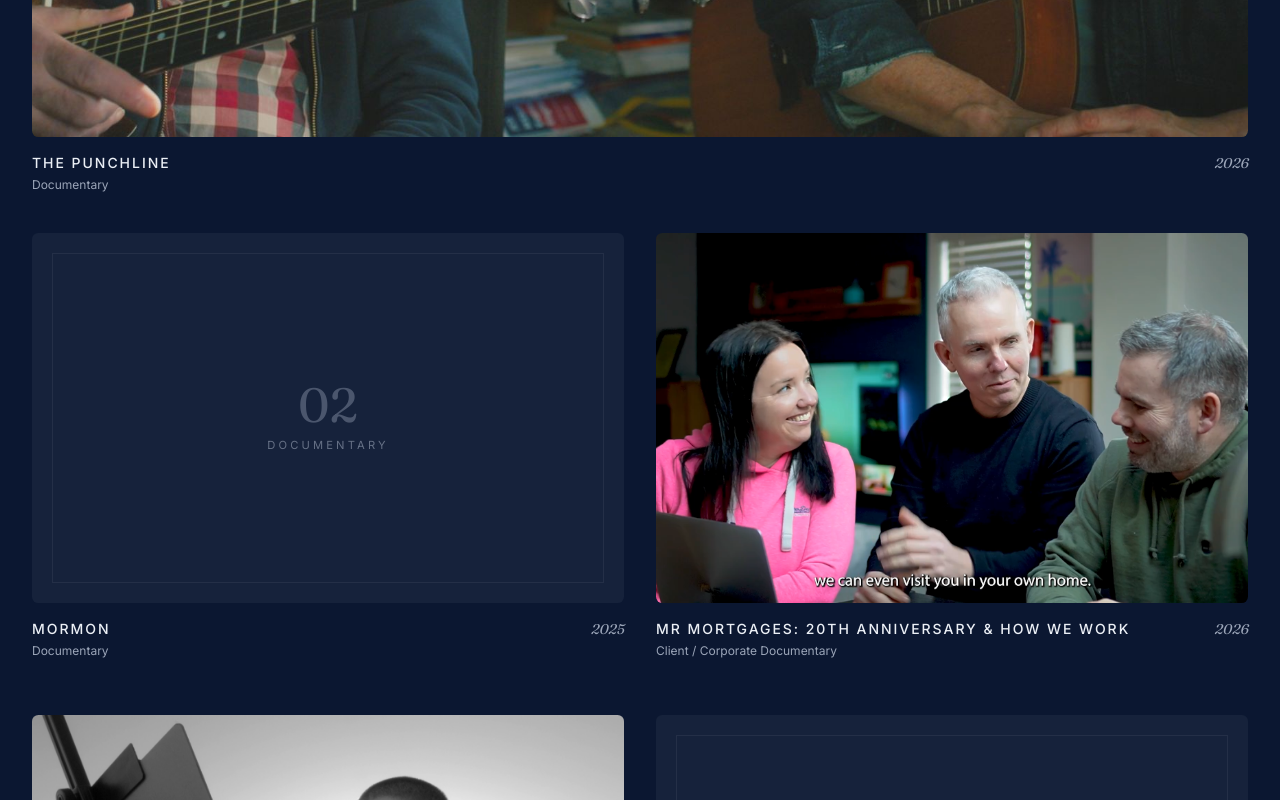
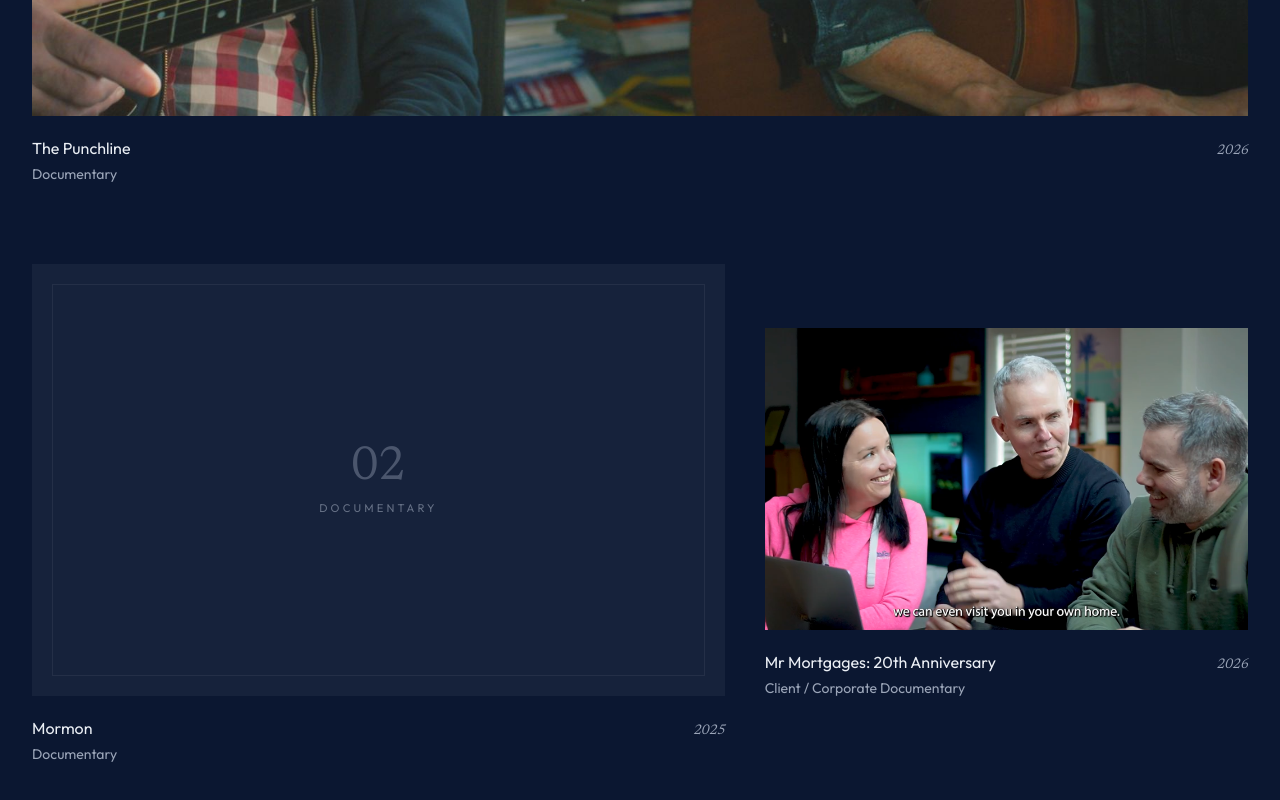
Before and after one commit to cmilner805/070926_Website, a Next.js app in the folder charlie-milner-portfolio/: page /work in a window 1280 px wide. Shown: the part 1060-1860 px from the top of the page. Built offline with nearby package versions, Linux system fonts and the light colour scheme.

Commit message:
Editorial redesign: remove home animations, new fonts, portrait grad photo, asymmetric layouts, email as plain text, Fairytales YouTube link + role reorder, Mr Mortgages rename

```diff
--- a/charlie-milner-portfolio/app/about/page.tsx
+++ b/charlie-milner-portfolio/app/about/page.tsx
@@ -58,30 +58,30 @@ export default function AboutPage() {
         </h1>
       </header>
 
-      <div className="mt-14 grid grid-cols-1 gap-12 lg:grid-cols-12 lg:gap-16">
+      <div className="mt-16 grid grid-cols-1 gap-12 lg:grid-cols-12 lg:gap-20">
         {/* Portrait + supporting images */}
         <div className="lg:col-span-5">
-          <div className="sticky top-24 space-y-4">
-            <div className="overflow-hidden rounded-md border border-border">
+          <div className="sticky top-24 space-y-6">
+            <div className="overflow-hidden">
               <img
                 src="/about/editing-suite.jpg"
                 alt="Charlie Milner editing at a dual-monitor Avid Media Composer suite"
                 className="aspect-[4/3] w-full object-cover"
               />
             </div>
-            <div className="grid grid-cols-2 gap-4">
-              <div className="overflow-hidden rounded-md border border-border">
+            <div className="grid grid-cols-2 gap-6">
+              <div className="overflow-hidden">
                 <img
                   src="/about/night-camera.jpg"
                   alt="Charlie Milner on a night shoot beside a camera on a tripod"
-                  className="aspect-square w-full object-cover"
+                  className="aspect-[3/4] w-full object-cover"
                 />
               </div>
-              <div className="overflow-hidden rounded-md border border-border">
+              <div className="overflow-hidden">
                 <img
                   src="/about/photographing.jpg"
                   alt="Charlie Milner photographing outdoors with a compact film camera"
-                  className="aspect-square w-full object-cover"
+                  className="aspect-[3/4] w-full object-cover"
                 />
               </div>
             </div>
@@ -89,7 +89,7 @@ export default function AboutPage() {
         </div>
 
         {/* Copy */}
-        <div className="lg:col-span-7">
+        <div className="lg:col-span-6 lg:col-start-7">
           <div className="max-w-2xl space-y-6 text-lg leading-relaxed text-foreground/90">
             <p className="text-pretty">
               Hi, I&apos;m Charlie, a First Class BA (Hons) Film Production graduate from
@@ -137,11 +137,11 @@ export default function AboutPage() {
           </div>
 
           {/* Certification */}
-          <div className="mt-8 border-t border-border/60 pt-6">
+          <div className="mt-14 pt-8">
             <h2 className="text-xs uppercase tracking-[0.28em] text-muted-foreground">
               Certification
             </h2>
-            <div className="mt-5 space-y-7">
+            <div className="mt-6 space-y-8">
               {certifications.map((cert) => (
                 <a
                   key={cert.title}
--- a/charlie-milner-portfolio/app/globals.css
+++ b/charlie-milner-portfolio/app/globals.css
@@ -5,8 +5,8 @@
 @custom-variant dark (&:is(.dark *));
 
 @theme inline {
-  --font-sans: var(--font-inter), ui-sans-serif, system-ui, sans-serif;
-  --font-serif: var(--font-fraunces), ui-serif, Georgia, serif;
+  --font-sans: var(--font-outfit), ui-sans-serif, system-ui, sans-serif;
+  --font-serif: var(--font-newsreader), ui-serif, Georgia, serif;
 
   --color-background: var(--background);
   --color-foreground: var(--foreground);
@@ -74,7 +74,6 @@
   }
   body {
     @apply bg-background text-foreground;
-    font-feature-settings: 'cv02', 'cv03', 'cv04', 'cv11';
   }
   ::selection {
     background: oklch(0.94 0 0);
--- a/charlie-milner-portfolio/app/layout.tsx
+++ b/charlie-milner-portfolio/app/layout.tsx
@@ -1,21 +1,23 @@
 import { Analytics } from '@vercel/analytics/next'
 import type { Metadata, Viewport } from 'next'
-import { Inter, Fraunces } from 'next/font/google'
+import { Outfit, Newsreader } from 'next/font/google'
 import { SiteNav } from '@/components/site-nav'
 import { SiteFooter } from '@/components/site-footer'
 import './globals.css'
 
-const inter = Inter({
+const outfit = Outfit({
   subsets: ['latin'],
-  variable: '--font-inter',
+  variable: '--font-outfit',
   display: 'swap',
+  weight: ['300', '400', '500', '600'],
 })
 
-const fraunces = Fraunces({
+const newsreader = Newsreader({
   subsets: ['latin'],
-  variable: '--font-fraunces',
+  variable: '--font-newsreader',
   display: 'swap',
-  axes: ['opsz'],
+  weight: ['400', '500', '600', '700'],
+  style: ['normal', 'italic'],
 })
 
 export const metadata: Metadata = {
@@ -54,7 +56,7 @@ export default function RootLayout({
   children: React.ReactNode
 }>) {
   return (
-    <html lang="en" className={`dark bg-background ${inter.variable} ${fraunces.variable}`}>
+    <html lang="en" className={`dark bg-background ${outfit.variable} ${newsreader.variable}`}>
       <body className="min-h-dvh font-sans antialiased">
         <SiteNav />
         <main>{children}</main>
--- a/charlie-milner-portfolio/app/work/page.tsx
+++ b/charlie-milner-portfolio/app/work/page.tsx
@@ -22,21 +22,32 @@ export default function WorkPage() {
         </h1>
         <p className="mt-6 text-pretty text-lg leading-relaxed text-muted-foreground">
           Documentary, narrative and client films where editing helped find and shape
-          the story. Hover a project to see its title and year, or open it to watch the
-          film and read about the edit.
+          the story. Open a project to watch the film and read about the edit.
         </p>
       </header>
 
       {/* Lead project, full-width, strongest prominence */}
-      <div className="mt-14">
+      <div className="mt-16">
         <ProjectCard project={lead} priority />
       </div>
 
-      {/* Remaining projects in an editorial two-column rhythm */}
-      <div className="mt-6 grid grid-cols-1 gap-x-8 gap-y-14 sm:mt-10 sm:grid-cols-2">
-        {rest.map((project) => (
-          <ProjectCard key={project.slug} project={project} />
-        ))}
+      {/* Remaining projects in an asymmetric editorial rhythm */}
+      <div className="mt-20 grid grid-cols-1 gap-x-10 gap-y-20 sm:grid-cols-12 sm:items-start">
+        {rest.map((project, i) => {
+          const spans = [
+            'sm:col-span-7',
+            'sm:col-span-5 sm:mt-16',
+            'sm:col-span-5',
+            'sm:col-span-7 sm:mt-16',
+            'sm:col-span-7',
+            'sm:col-span-5 sm:mt-16',
+          ]
+          return (
+            <div key={project.slug} className={spans[i % spans.length]}>
+              <ProjectCard project={project} />
+            </div>
+          )
+        })}
       </div>
     </div>
   )
--- a/charlie-milner-portfolio/components/project-card.tsx
+++ b/charlie-milner-portfolio/components/project-card.tsx
@@ -25,7 +25,7 @@ export function ProjectCard({
         className,
       )}
     >
-      <div className="relative aspect-[16/10] w-full overflow-hidden rounded-md">
+      <div className="relative aspect-[16/10] w-full overflow-hidden">
         <div className="absolute inset-0 transition-transform duration-[900ms] ease-[cubic-bezier(0.16,1,0.3,1)] group-hover:scale-[1.03]">
           {project.cover ? (
             <img
@@ -42,14 +42,12 @@ export function ProjectCard({
         {/* Hover overlay (desktop) */}
         <div className="pointer-events-none absolute inset-0 hidden bg-background/55 opacity-0 backdrop-blur-[1px] transition-opacity duration-500 group-hover:opacity-100 group-focus-visible:opacity-100 sm:block">
           <div className="flex h-full flex-col items-center justify-center gap-2 px-6 text-center">
-            <h3 className="translate-y-2 font-sans text-lg font-medium uppercase tracking-[0.2em] text-[var(--page-accent,var(--foreground))] transition-transform duration-500 group-hover:translate-y-0">
+            <h3 className="font-serif text-2xl text-[var(--page-accent,var(--foreground))]">
               {project.title}
             </h3>
-            <p className="translate-y-2 font-serif text-base italic text-muted-foreground transition-transform duration-500 delay-75 group-hover:translate-y-0">
-              {project.year}
-            </p>
+            <p className="text-sm text-muted-foreground">{project.year}</p>
             {project.clientWork && (
-              <span className="mt-1 translate-y-2 text-[0.65rem] uppercase tracking-[0.28em] text-muted-foreground transition-transform duration-500 delay-100 group-hover:translate-y-0">
+              <span className="mt-1 text-[0.65rem] uppercase tracking-[0.28em] text-muted-foreground">
                 Client work
               </span>
             )}
@@ -58,12 +56,12 @@ export function ProjectCard({
       </div>
 
       {/* Always-visible caption (primary on mobile, supporting on desktop) */}
-      <div className="mt-4 flex items-baseline justify-between gap-4">
+      <div className="mt-5 flex items-baseline justify-between gap-4">
         <div className="min-w-0">
-          <h3 className="truncate text-sm font-medium uppercase tracking-[0.14em] text-foreground">
+          <h3 className="truncate text-base text-foreground">
             {project.title}
           </h3>
-          <p className="mt-1 text-xs text-muted-foreground">{project.category}</p>
+          <p className="mt-1 text-sm text-muted-foreground">{project.category}</p>
         </div>
         <span className="shrink-0 font-serif text-sm italic text-muted-foreground">
           {project.year}
--- a/charlie-milner-portfolio/components/site-footer.tsx
+++ b/charlie-milner-portfolio/components/site-footer.tsx
@@ -21,12 +21,9 @@ export function SiteFooter() {
           <span aria-hidden className="hidden text-muted-foreground/50 sm:inline">
             ·
           </span>
-          <a
-            href={`mailto:${siteConfig.email}`}
-            className="whitespace-nowrap text-foreground underline underline-offset-4 transition-opacity hover:opacity-70"
-          >
+          <p className="whitespace-nowrap text-foreground">
             {siteConfig.email}
-          </a>
+          </p>
           <div className="flex items-center gap-3">
             <FooterSocialIcon href={siteConfig.linkedin} icon="/icons/linkedin.svg" label="LinkedIn" />
             <FooterSocialIcon href={siteConfig.youtube} icon="/icons/youtube.svg" label="YouTube" />
@@ -51,12 +48,9 @@ export function SiteFooter() {
             <p className="mt-0.5 text-sm text-muted-foreground">
               {siteConfig.role}. Available for new projects and collaborations.
             </p>
-            <a
-              href={`mailto:${siteConfig.email}`}
-              className="mt-2 inline-block text-sm text-foreground underline underline-offset-4 transition-opacity hover:opacity-70"
-            >
+            <p className="mt-2 text-sm text-foreground">
               {siteConfig.email}
-            </a>
+            </p>
           </div>
 
           <div className="flex flex-col gap-4 sm:flex-row sm:gap-12">
--- a/charlie-milner-portfolio/components/video-embed.tsx
+++ b/charlie-milner-portfolio/components/video-embed.tsx
@@ -7,7 +7,7 @@ import { MediaFrame } from '@/components/media-frame'
 /*
   Lazy YouTube facade: nothing loads until the visitor presses play,
   keeping initial page weight low. Falls back to an elegant frame with a
-  note when a film isn't embeddable yet (e.g. Mr Mortgages).
+  note when a film isn't embeddable yet.
 */
 export function VideoEmbed({
   youtubeId,
--- a/charlie-milner-portfolio/lib/projects.ts
+++ b/charlie-milner-portfolio/lib/projects.ts
@@ -58,7 +58,7 @@ export const projects: Project[] = [
   {
     slug: 'mr-mortgages',
     index: '03',
-    title: 'Mr Mortgages: 20th Anniversary & How We Work',
+    title: 'Mr Mortgages: 20th Anniversary',
     year: '2026',
     category: 'Client / Corporate Documentary',
     role: 'Editor',
@@ -134,8 +134,8 @@ export const projects: Project[] = [
     title: 'Fairytales of the Future',
     year: '2025',
     category: 'Environmental Short Film',
-    role: 'Script Supervisor / DIT / Co-Editor',
-    videoNote: 'Video coming soon.',
+    role: 'Co-Editor / Script Supervisor / DIT',
+    youtubeId: '76R0RchyVdM',
     cover: '/projects/fairytales-of-the-future.jpg',
     blurb:
       'A fairy-tale reimagining that tackles deforestation, made for NAHEMI’s environmental film competition.',
```
Also changed, not shown: charlie-milner-portfolio/app/page.tsx (+8 -20 lines).
